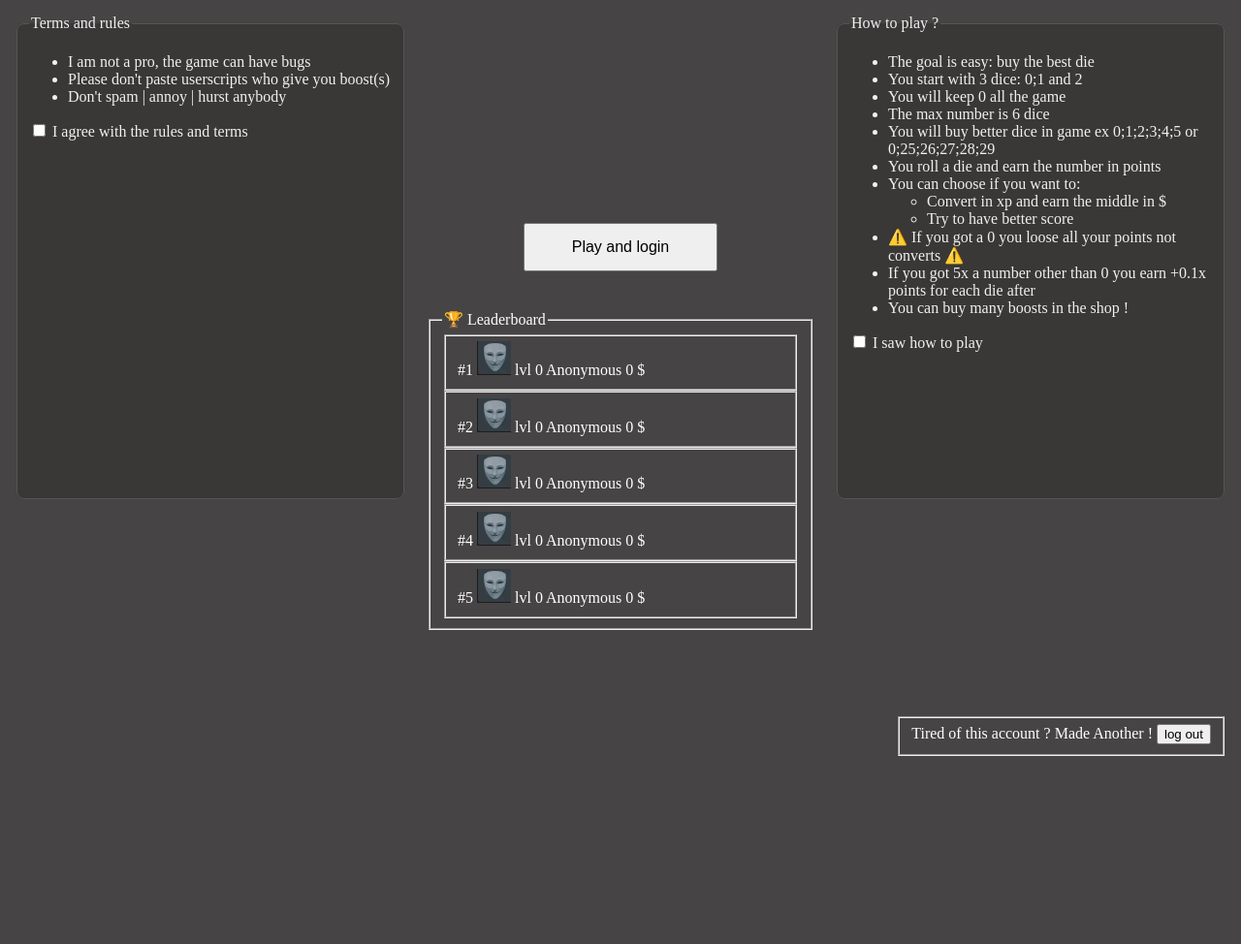
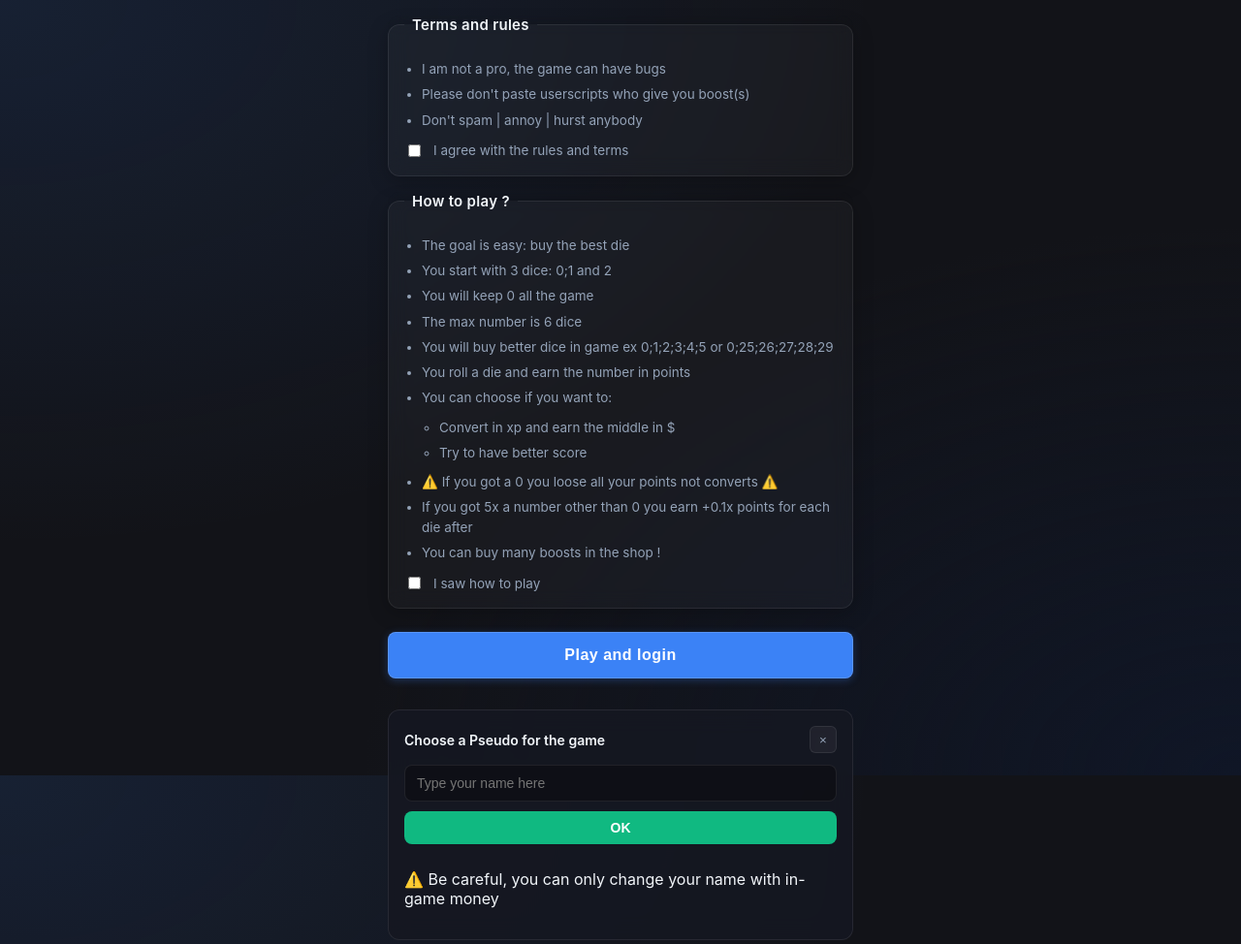
Before and after one commit to DDio-official/DD.io, a plain HTML site: page index.html in a window 1280 px wide. Shown: the top 974 px of the page at 97% size. Before the commit the page ends 800 px from the top, so only its background shows below. Drawn offline with Linux system fonts and the light colour scheme.

Commit message:
Add files via upload

```diff
--- a/acceuil.css
+++ b/acceuil.css
@@ -1,102 +1,243 @@
+:root {
+    --bg-dark: #121318;
+    --card-bg: rgba(255, 255, 255, 0.03);
+    --card-border: rgba(255, 255, 255, 0.08);
+    --accent-blue: #3b82f6;
+    --accent-blue-hover: #2563eb;
+    --text-primary: #f1f5f9;
+    --text-secondary: #94a3b8;
+    --radius-lg: 12px;
+    --radius-md: 8px;
+}
+
+* {
+    box-sizing: border-box;
+}
+
 html, body {
     margin: 0;
     padding: 0;
     width: 100%;
-    height: 100vh;
-    overflow: hidden;
-    background-color: #464444;
-    color: white;
+    min-height: 100vh;
+    background-color: var(--bg-dark);
+    background-image:
+        radial-gradient(at 0% 0%, rgba(59, 130, 246, 0.12) 0px, transparent 50%),
+        radial-gradient(at 100% 100%, rgba(15, 23, 42, 0.8) 0px, transparent 50%);
+    background-attachment: fixed;
+    color: var(--text-primary);
+    font-family: -apple-system, BlinkMacSystemFont, "SF Pro Display", "Segoe UI", Roboto, sans-serif;
+    -webkit-font-smoothing: antialiased;
 }
 
-#Terms, #HTP {
-    background-color: #3a3737;
-    color: #f0f0f0;
-    border: 1px solid #555;
-    border-radius: 8px;
-    box-sizing: border-box;
-    position: absolute;
-    width: 400px;
-    height: 500px;
+body {
+    display: flex;
+    flex-direction: column;
+    align-items: center;
+    padding: 16px;
+    gap: 16px;
+    overflow-y: auto;
 }
 
-#Terms {
-    top: 15px;
-    left: 15px;
+div {
+    width: 100%;
+    max-width: 480px;
 }
 
-#HTP {
-    top: 15px;
-    right: 15px;
+fieldset {
+    background: var(--card-bg);
+    backdrop-filter: blur(10px);
+    -webkit-backdrop-filter: blur(10px);
+    border: 1px solid var(--card-border);
+    border-radius: var(--radius-lg);
+    padding: 16px;
+    margin: 0;
+    box-shadow: 0 4px 20px rgba(0, 0, 0, 0.25);
+}
+
+legend {
+    color: var(--text-primary);
+    font-size: 15px;
+    font-weight: 600;
+    letter-spacing: 0.3px;
+    padding: 0 8px;
+}
+
+ul {
+    padding-left: 18px;
+    margin: 10px 0;
+}
+
+li {
+    margin-bottom: 6px;
+    font-size: 13.5px;
+    line-height: 1.5;
+    color: var(--text-secondary);
+}
+
+label {
+    display: flex;
+    align-items: center;
+    gap: 10px;
+    font-size: 13.5px;
+    color: var(--text-secondary);
+    margin-top: 12px;
+    cursor: pointer;
+    user-select: none;
 }
 
 #buttonPlay {
-    position: absolute;
+    display: block;
+    width: 100%;
+    height: 48px;
+    margin: 8px auto;
+    background-color: var(--accent-blue);
+    color: #ffffff;
+    font-size: 16px;
+    font-weight: 600;
+    letter-spacing: 0.5px;
+    border: 1px solid rgba(255, 255, 255, 0.15);
+    border-radius: var(--radius-md);
     cursor: pointer;
-    top: 35%;
-    left: 50%;
-    transform: translate(-50%, -100%);
-    width: 200px;
-    height: 50px;
-    font-size: 16px;
+    box-shadow: 0 2px 8px rgba(59, 130, 246, 0.3);
+    transition: all 0.15s ease;
 }
 
-#leaderboard {
-    position: absolute;
-    top: 40%;
-    left: 50%;
-    transform: translateX(-50%);
-    width: 400px;
-    height: 400px;
+#buttonPlay:hover {
+    background-color: var(--accent-blue-hover);
+    transform: translateY(-1px);
 }
 
-
-#SectionLogout {
-    position: absolute;
-    bottom: 20px;
-    right: 15px;
+#buttonPlay:active {
+    transform: translateY(1px);
+    box-shadow: none;
 }
 
 #popUpPseudo {
-    display: none;
-    position: fixed;
-    top: 50%;
-    left: 50%;
-    transform: translate(-50%, -50%);
-    flex-direction: column;
-    width: 400px;
-    height: 200px;
-    background-color: #222222;
-    color: #ffffff;
-    border: 2px solid #555555;
-    border-radius: 10px;
-    box-shadow: 0px 10px 25px rgba(0, 0, 0, 0.8);
-    z-index: 1000;
+    background: rgba(22, 24, 34, 0.9);
+    backdrop-filter: blur(12px);
+    -webkit-backdrop-filter: blur(12px);
+    border: 1px solid var(--card-border);
+    border-radius: var(--radius-lg);
+    padding: 16px;
+    margin-top: 8px;
 }
 
 #headerPseudo {
-    padding: 10px 15px;
-    background-color: #333333;
     display: flex;
     justify-content: space-between;
     align-items: center;
-    border-bottom: 1px solid #444444;
-    border-top-left-radius: 8px;
-    border-top-right-radius: 8px;
-    font-weight: bold;
+    font-size: 14px;
+    font-weight: 600;
+    margin-bottom: 12px;
+}
+
+.closeBtn {
+    background: rgba(255, 255, 255, 0.05);
+    color: var(--text-secondary);
+    border: 1px solid var(--card-border);
+    border-radius: 6px;
+    width: 28px;
+    height: 28px;
+    display: flex;
+    align-items: center;
+    justify-content: center;
+    cursor: pointer;
+    transition: background 0.2s;
+}
+
+.closeBtn:hover {
+    background: rgba(239, 68, 68, 0.2);
+    color: #ef4444;
 }
 
 #PseudoContent {
-    padding: 20px;
-    text-align: center;
+    display: flex;
+    flex-direction: column;
+    gap: 10px;
 }
 
-.closeBtn {
-    background: none;
+#ChooseName {
+    width: 100%;
+    padding: 10px 12px;
+    border-radius: var(--radius-md);
+    border: 1px solid var(--card-border);
+    background: rgba(0, 0, 0, 0.3);
+    color: var(--text-primary);
+    font-size: 14px;
+    outline: none;
+    transition: border-color 0.2s;
+}
+
+#ChooseName:focus {
+    border-color: var(--accent-blue);
+}
+
+#PseudoBoutonOk {
+    padding: 9px;
+    background-color: #10b981;
+    color: white;
     border: none;
-    color: #ff5555;
-    font-size: 22px;
-    font-weight: bold;
+    border-radius: var(--radius-md);
     cursor: pointer;
-    line-height: 1;
-    transition: transform 0.1s ease-in-out;
+    font-weight: 600;
+    font-size: 14px;
 }
+
+.leaderboard-row {
+    margin-top: 6px;
+}
+
+.leaderboard-row fieldset {
+    display: flex;
+    align-items: center;
+    justify-content: space-between;
+    padding: 8px 12px;
+    background: rgba(0, 0, 0, 0.2);
+    border: 1px solid rgba(255, 255, 255, 0.04);
+}
+
+.pdp {
+    width: 30px;
+    height: 30px;
+    border-radius: 6px;
+    object-fit: cover;
+    background-color: rgba(255, 255, 255, 0.05);
+    border: 1px solid var(--card-border);
+}
+
+.rank {
+    font-weight: 600;
+    font-size: 13px;
+    color: #f59e0b;
+}
+
+#SectionLogout fieldset {
+    display: flex;
+    justify-content: space-between;
+    align-items: center;
+    flex-wrap: wrap;
+    gap: 10px;
+}
+
+#logOutButton {
+    background: rgba(239, 68, 68, 0.1);
+    color: #f87171;
+    border: 1px solid rgba(239, 68, 68, 0.25);
+    padding: 6px 14px;
+    border-radius: var(--radius-md);
+    font-size: 13px;
+    font-weight: 600;
+    cursor: pointer;
+    transition: all 0.2s;
+}
+
+#logOutButton:hover {
+    background: rgba(239, 68, 68, 0.2);
+}
+
+@media (min-width: 850px) {
+    body {
+        max-width: 880px;
+        margin: 0 auto;
+    }
+}
```
